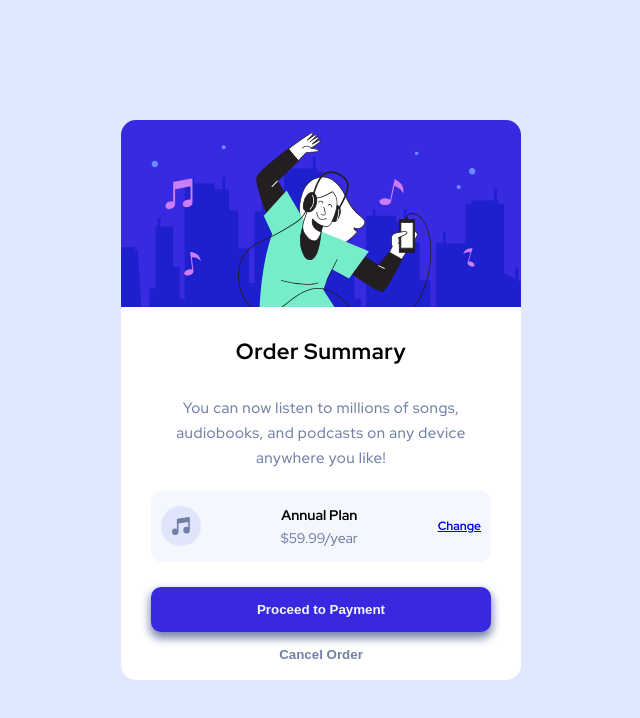
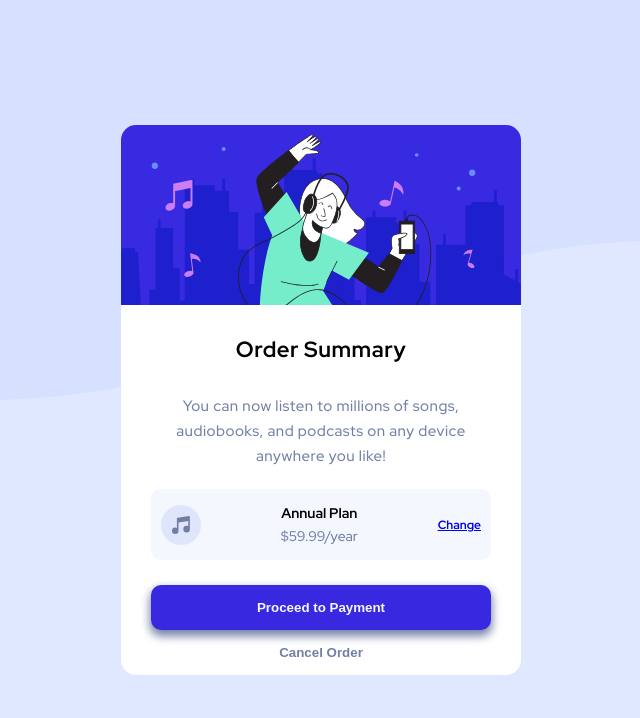
Before and after one commit to iJCode1/Order-Summary-Card, a plain HTML site: page index.html in a window 1280 px wide. Shown: the whole page, without its empty margins (319-959 px from the left). Drawn offline with Linux system fonts and the light colour scheme.

Commit message:
Desktop view finished and final bug fixes

```diff
--- a/css/main.css
+++ b/css/main.css
@@ -45,13 +45,15 @@ body{
     ;
     height: 70vh;
     max-width: 400px;
-    max-height: 700px;
+    min-height: 85vh;
+    max-height: 550px;
     overflow: hidden;
     width: 85vw;
 }
 
 .card__head{
     grid-area: head;
+    max-height: 400px;
     min-height: 150px;
 }
 
@@ -160,3 +162,18 @@ body{
 .card__cancel:hover{
     color: var(--dark-blue);
 }
+
+@media screen and (min-width: 900px){
+    body{
+        background-image: url(../images/pattern-background-desktop.svg);
+        background-size: 100vw 50vh;
+        background-position: top;
+        background-repeat: no-repeat;
+    }
+}
+
+@media screen and (min-height: 750px){
+    .card{
+        min-height: initial;
+    }
+}
```
